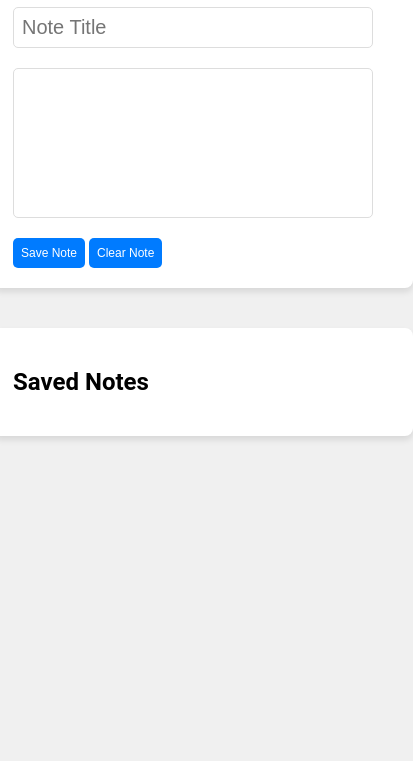
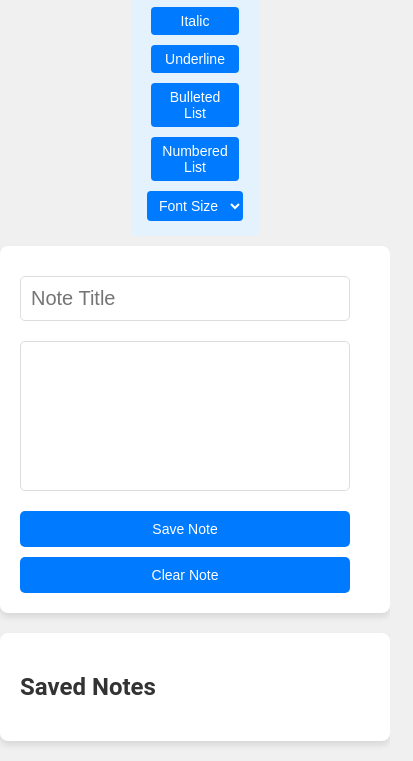
Before and after one commit to dontmindme250/notepad, a plain HTML site: page notepad/index.html in a window 390 px wide. Shown: the part 196-957 px from the top of the page, 413 px wide, since content can reach past the window. Before the commit the page ends 852 px from the top, so only its background shows below. Drawn offline with Linux system fonts and the light colour scheme.

Commit message:
updated css

```diff
--- a/notepad/style.css
+++ b/notepad/style.css
@@ -1,4 +1,6 @@
 body, html {
+    margin: 0;
+    padding: 0;
     width: 100%;
     height: 100%;
     font-family: 'Roboto', sans-serif;
@@ -10,22 +12,59 @@ body, html {
     flex-direction: column;
     align-items: center;
     margin: 0 auto;
-	padding: 20px 0;
+    padding: 20px;
     max-width: 800px;
 }
 
+nav {
+    width: 100%;
+    background-color: #007bff;
+    padding: 10px 0;
+}
+
+.nav-links a {
+    color: white;
+    text-decoration: none;
+    margin: 0 15px;
+}
+
+.toolbar {
+    display: flex;
+    justify-content: space-between;
+    align-items: center;
+    padding: 10px;
+    background-color: #e3f2fd;
+    border-radius: 5px;
+    margin: 20px 0;
+}
+
+.toolbar button,
+.toolbar select {
+    background-color: #007bff;
+    color: white;
+    border: none;
+    padding: 6px 12px;
+    margin-right: 5px;
+    border-radius: 4px;
+    cursor: pointer;
+}
+
+.toolbar select option {
+    background-color: white;
+    color: black;
+}
+
+.toolbar button:hover,
+.toolbar select:hover {
+    background-color: #0056b3;
+}
+
 .note-entry {
-	background: white;
+    background-color: white;
     border-radius: 8px;
     box-shadow: 0 4px 6px rgba(0,0,0,0.1);
     padding: 20px;
     width: 100%;
-}
-
-.note-entry header h1 {
-	margin-bottom: 20px;
-	text-align: center;
-	font-size: 24px;
 }
 
 #noteTitle, #noteArea {
@@ -48,13 +87,13 @@ body, html {
 
 button {
     padding: 10px 20px;
+    background-color: #007bff;
+    color: white;
     border: none;
     border-radius: 5px;
     cursor: pointer;
     font-size: 16px;
     margin-top: 10px;
-	background-color: #007bff;
-	color: white;
     transition: background-color 0.3s;
 }
 
@@ -73,22 +112,21 @@ button:hover {
     max-height: 600px;
 }
 
-.saved-notes h2 {
-	margin-bottom: 20px;
+.saved-notes h2, .note-entry header h1 {
+    color: #333;
 }
 
-.open-note-btn {
+.open-note-btn, .delete-note-btn {
     background-color: #4CAF50;
     color: white;
     padding: 3px 7px;
-		margin-left: 10px;
     border: none;
     border-radius: 5px;
+    transition: background-color 0.3s;
     cursor: pointer;
-		transition: background-color 0.3s ease;
 }
 
-.open-note-btn:hover {
+.open-note-btn:hover, .delete-note-btn:hover {
     background-color: #45a049;
 }
 
@@ -107,42 +145,31 @@ button:hover {
     background-color: #f9f9f9;
 }
 
-#notesList li:last-child {
-	border-bottom: none;
+/* Responsive styles */
+@media (max-width: 768px) {
+    .toolbar button,
+    .toolbar select {
+        padding: 6px 8px;
+        font-size: 14px;
     }
 
-/* media queries to make the notepad more responsive */
-
-@media (max-width: 768px) {
-    .container {
-        flex-direction: column;
-        padding: 10px;
+    #noteTitle, #noteArea, button {
+        width: calc(100% - 20px);
+    }
 }
 
-    .note-entry, .saved-notes {
-        width: 100%;
-        margin-bottom: 20px;
+@media (max-width: 480px) {
+    .toolbar {
+        flex-direction: column;
+        margin: 10px 0;
     }
 
-    #noteTitle, #noteArea {
-        width: calc(100% - 20px);
+    .toolbar button,
+    .toolbar select {
+        margin: 5px 0;
     }
 
     button {
         font-size: 14px;
     }
 }
-
-@media (max-width: 480px) {
-    .container {
-        padding: 5px;
-    }
-
-    #noteTitle, #noteArea, button {
-        padding: 8px;
-    }
-
-    button {
-        font-size: 12px;
-    }
-}
```
Lines whose indentation alone changed are shown as unchanged.
